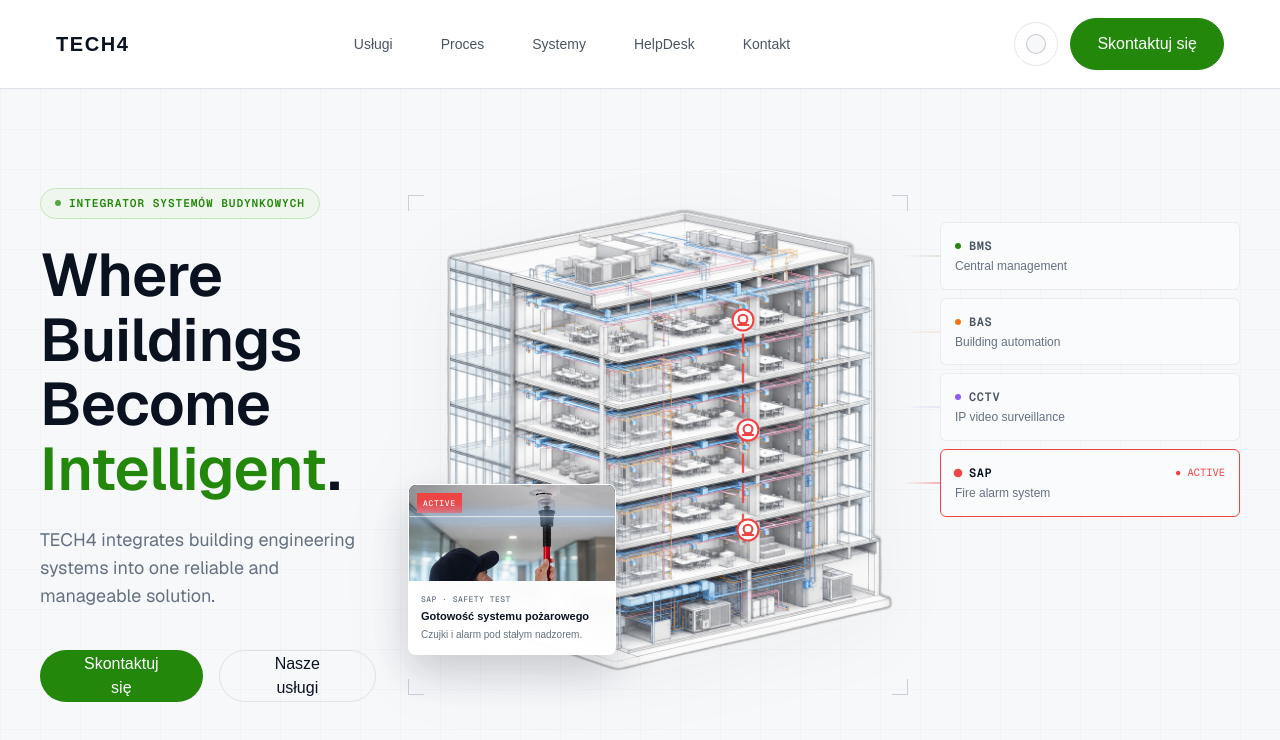
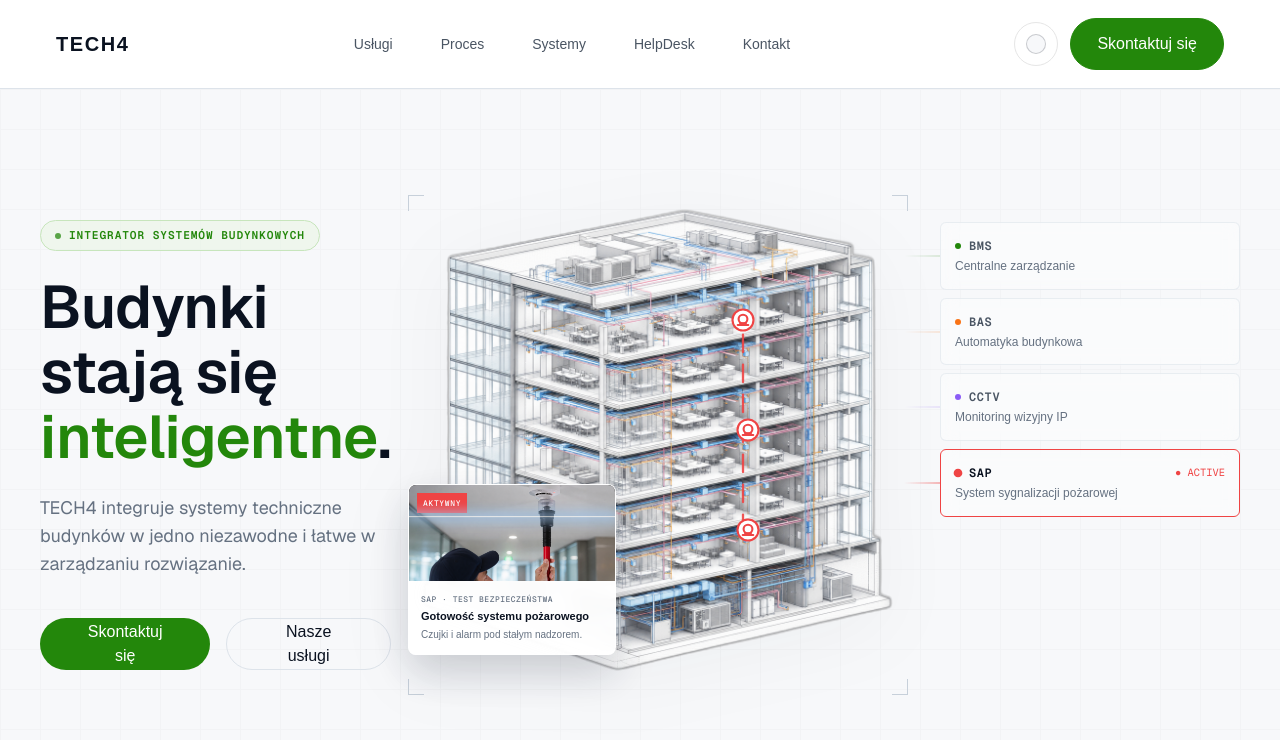
Before and after one commit to dpsavroy/TECH4, a Next.js app: page / in a window 1280 px wide. Shown: the top 740 px of the page. Built offline with nearby package versions, Linux system fonts and the light colour scheme.

Commit message:
translate polski

```diff
--- a/src/app/layout.tsx
+++ b/src/app/layout.tsx
@@ -15,8 +15,8 @@
 });
 
 export const metadata: Metadata = {
-  title: "TECH4 | Where Buildings Become Intelligent",
-  description: "TECH4 integrates building engineering systems into one reliable and manageable solution. We design, integrate, and support intelligent building automation, security, and HVAC systems throughout Europe.",
+  title: "TECH4 | Budynki stają się inteligentne",
+  description: "TECH4 integruje systemy techniczne budynków w jedno niezawodne i łatwe w zarządzaniu rozwiązanie. Projektujemy, integrujemy i serwisujemy inteligentne systemy automatyki budynkowej, bezpieczeństwa i HVAC w całej Europie.",
   other: {
     "theme-color": "#23870b",
   },
--- a/src/components/hero/BuildingSchematic.tsx
+++ b/src/components/hero/BuildingSchematic.tsx
@@ -56,7 +56,7 @@
       role="img"
       aria-label="Izometryczny model BIM konstrukcji i instalacji budynku biurowego TECH4"
     >
-      <title>TECH4 Revit-style office building model</title>
+      <title>Model BIM budynku biurowego TECH4 w stylu Revit</title>
       <desc>Gęsty izometryczny model BIM budynku biurowego z konstrukcją, fasadą kurtynową, rdzeniem oraz instalacjami technicznymi.</desc>
 
       <defs>
--- a/src/components/hero/HeroContent.tsx
+++ b/src/components/hero/HeroContent.tsx
@@ -45,9 +45,11 @@
         }}
         className="text-4xl sm:text-5xl lg:text-6xl tracking-tight leading-[1.08] font-semibold lg:font-bold"
       >
-        Where Buildings
+        Budynki
         <br />
-        Become <span style={{ color: themeColors.primary.signal }}>Intelligent</span>.
+        stają się
+        <br />
+        <span style={{ color: themeColors.primary.signal }}>inteligentne</span>.
       </h1>
 
       {/* Supporting Description */}
@@ -61,7 +63,7 @@
         }}
         className="mt-6 max-w-lg"
       >
-        TECH4 integrates building engineering systems into one reliable and manageable solution.
+        TECH4 integruje systemy techniczne budynków w jedno niezawodne i łatwe w zarządzaniu rozwiązanie.
       </p>
 
       {/* Call to Actions */}
--- a/src/components/hero/HeroVisual.tsx
+++ b/src/components/hero/HeroVisual.tsx
@@ -50,37 +50,37 @@
 > = {
   bms: {
     image: "/bms-control-room.png",
-    tag: "BMS · CONTROL VIEW",
+    tag: "BMS · WIDOK NADZORU",
     title: "Centralny nadzór budynku",
     description: "Stan instalacji w jednym widoku.",
   },
   bas: {
     image: "/bas-control-panel.png",
-    tag: "BAS · AUTOMATION",
+    tag: "BAS · AUTOMATYKA",
     title: "Automatyka reaguje na potrzeby biura",
     description: "Światło i komfort pod kontrolą.",
   },
   cctv: {
     image: "/cctv-control-room.png",
-    tag: "CCTV · LIVE VIEW",
+    tag: "CCTV · PODGLĄD NA ŻYWO",
     title: "Monitoring w czasie rzeczywistym",
     description: "Obraz z kamer i punkt ochrony.",
   },
   kd: {
     image: "/access-card.png",
-    tag: "KD · ACCESS GRANTED",
+    tag: "KD · DOSTĘP PRZYZNANY",
     title: "Karta, czytnik, otwarte drzwi",
     description: "Bezpieczne wejście bez klucza.",
   },
   sap: {
     image: "/sap-detector-test.png",
-    tag: "SAP · SAFETY TEST",
+    tag: "SAP · TEST BEZPIECZEŃSTWA",
     title: "Gotowość systemu pożarowego",
     description: "Czujki i alarm pod stałym nadzorem.",
   },
   hvac: {
     image: "/hvac-service.png",
-    tag: "HVAC · PERFORMANCE",
+    tag: "HVAC · WYDAJNOŚĆ",
     title: "Komfort i jakość powietrza",
     description: "Wydajna wentylacja każdego dnia.",
   },
@@ -101,7 +101,7 @@
   return (
     <Image
       src="/tech4-building-transparent.png"
-      alt="Engineering cutaway of a commercial building with visible technical systems"
+      alt="Przekrój techniczny budynku komercyjnego z widocznymi instalacjami technicznymi"
       width={1024}
       height={1024}
       priority
@@ -313,10 +313,10 @@
           style={{ backgroundColor: SYSTEM_COLORS[activeSystem] }}
         >
           {activeSystem === "cctv"
-            ? "LIVE"
+            ? "NA ŻYWO"
             : activeSystem === "kd"
-              ? "ACCESS"
-              : "ACTIVE"}
+              ? "DOSTĘP"
+              : "AKTYWNY"}
         </span>
         <span className="story-scan absolute inset-x-0 bottom-0 h-px bg-white/75 shadow-[0_0_12px_4px_rgba(166,210,255,0.8)]" />
       </div>
--- a/src/components/hero/useHeroOrchestration.ts
+++ b/src/components/hero/useHeroOrchestration.ts
@@ -7,12 +7,12 @@
 export type SystemType = "bms" | "bas" | "cctv" | "sap" | "kd" | "hvac";
 
 export const systemsList: { id: SystemType; label: string; desc: string }[] = [
-  { id: "bms", label: "BMS", desc: "Central management" },
-  { id: "bas", label: "BAS", desc: "Building automation" },
-  { id: "cctv", label: "CCTV", desc: "IP video surveillance" },
-  { id: "sap", label: "SAP", desc: "Fire alarm system" },
-  { id: "kd", label: "KD", desc: "Access control" },
-  { id: "hvac", label: "HVAC", desc: "HVAC automation" },
+  { id: "bms", label: "BMS", desc: "Centralne zarządzanie" },
+  { id: "bas", label: "BAS", desc: "Automatyka budynkowa" },
+  { id: "cctv", label: "CCTV", desc: "Monitoring wizyjny IP" },
+  { id: "sap", label: "SAP", desc: "System sygnalizacji pożarowej" },
+  { id: "kd", label: "KD", desc: "Kontrola dostępu" },
+  { id: "hvac", label: "HVAC", desc: "Automatyka HVAC" },
 ];
 
 // ─── Timing ─────────────────────────────────────────────────────────────────
```
